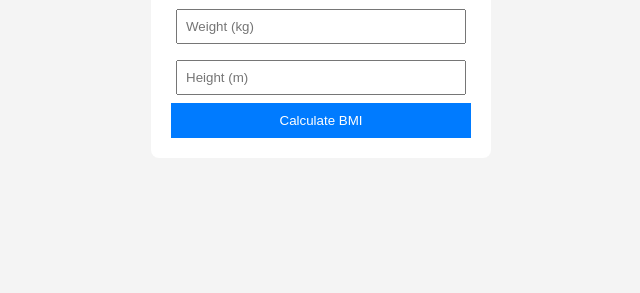
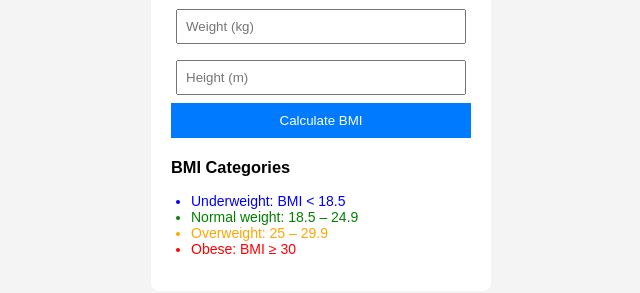
Before and after one commit to Shaiishken/bmi---calculator, a website: page public/index.html in a window 1280 px wide. Shown: the part 199-492 px from the top of the page, without its empty margins (319-959 px from the left). Drawn offline with Linux system fonts and the light colour scheme.

Commit message:
Beka top top top

```diff
--- a/public/index.html
+++ b/public/index.html
@@ -7,11 +7,23 @@
 <body>
   <div class="container">
   <h1>BMI Calculator</h1>
+
   <form action="/calculate-bmi" method="POST">
     <input type="number" step="0.01" name="weight" placeholder="Weight (kg)" required>
     <input type="number" step="0.01" name="height" placeholder="Height (m)" required>
     <button type="submit">Calculate BMI</button>
   </form>
+
+  <div class="bmi-info">
+    <h3>BMI Categories</h3>
+    <ul>
+      <li class="under">Underweight: BMI &lt; 18.5</li>
+      <li class="normal">Normal weight: 18.5 – 24.9</li>
+      <li class="over">Overweight: 25 – 29.9</li>
+      <li class="obese">Obese: BMI ≥ 30</li>
+    </ul>
   </div>
+</div>
+
 </body>
 </html>
--- a/public/style.css
+++ b/public/style.css
@@ -26,3 +26,29 @@ button {
   border: none;
   cursor: pointer;
 }
+
+.bmi-info {
+  margin-top: 20px;
+  text-align: left;
+  font-size: 14px;
+}
+
+.bmi-info ul {
+  padding-left: 20px;
+}
+
+.under {
+  color: blue;
+}
+
+.normal {
+  color: green;
+}
+
+.over {
+  color: orange;
+}
+
+.obese {
+  color: red;
+}
```
Also changed, not shown: server.js (line endings or trailing spaces). Lines whose indentation alone changed are shown as unchanged.
